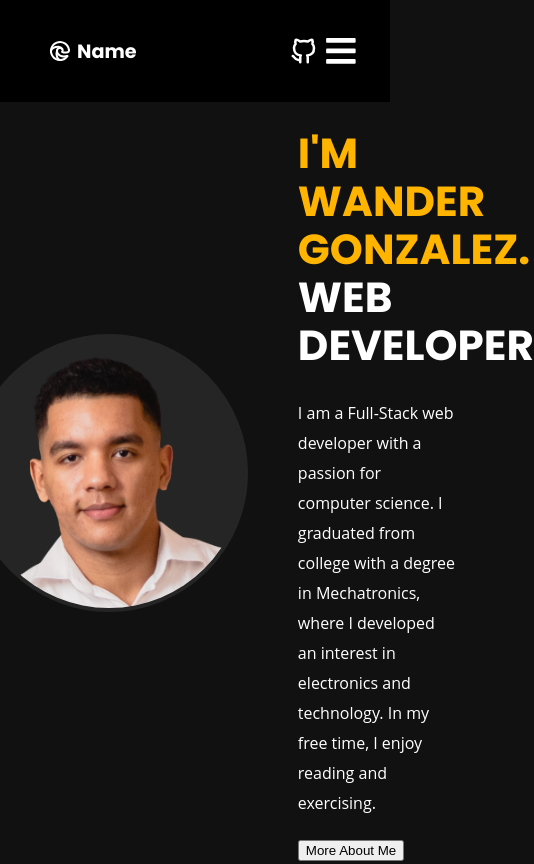
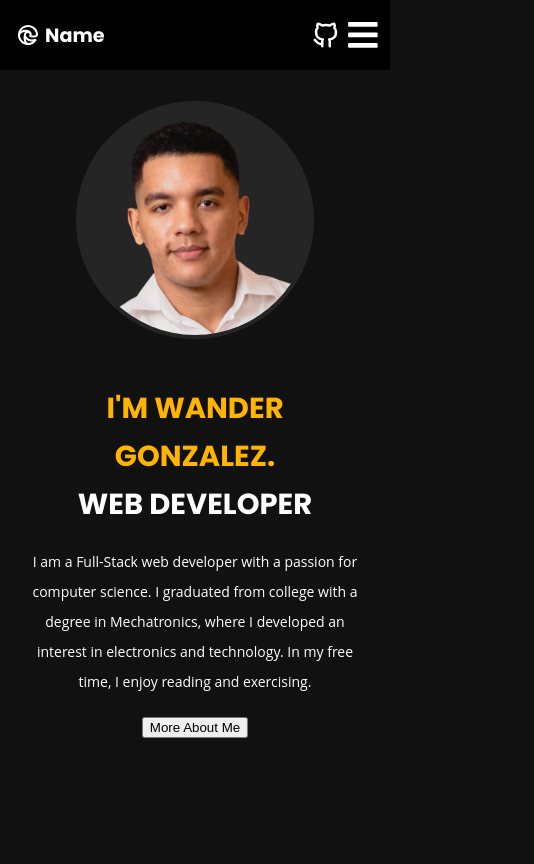
Before and after one commit to wandergithub/w-portfolio, a React (Create React App) app: page / in a window 390 px wide. Shown: the whole page, 534 px wide, since content can reach past the window. Built offline with nearby package versions, Linux system fonts and the light colour scheme.

Commit message:
Add about me page mobile responsive style

```diff
--- a/src/App.js
+++ b/src/App.js
@@ -7,6 +7,13 @@ import Skills from './components/Skills/Skills';
 import Work from './components/Work/Work';
 import Blog from './components/Blog/Blog';
 import Contact from './components/Contact/Contact';
+
+const style = {
+  separator: {
+    height: '70px',
+  }
+};
+
 
 function App() {
   const [isopen, setisopen] = useState(false);
@@ -18,6 +25,7 @@ function App() {
     <>
       <Navbar toggle={toggle} />
       <Sidebar isopen={isopen} toggle={toggle} />
+      <div style={style.separator}></div>
       <Routes>
         <Route path='/' element={<About />} />
         <Route path='/skills' element={<Skills />} />
--- a/src/components/About/About.scss
+++ b/src/components/About/About.scss
@@ -24,3 +24,41 @@
 .about-content {
   max-width: 40.3333%;
 }
+
+@media screen and (max-width: 768px) {
+  .about {
+    display: flex;
+    flex-direction: column;
+    gap: 0px;
+    align-items: center;
+    justify-content: center;
+    line-height: 30px;
+    padding-top: 8%;
+  }
+
+  .me {
+    margin: 0px;
+    img {
+      border: 4px solid #252525;
+      border-radius: 50%;
+      display: block;
+      margin: 0 auto 25px;
+      background-color: #252525;
+      height: 230px;
+      width: 230px;
+    }
+  }
+
+  .about-content {
+    max-width: 83.3333%;
+    text-align: center;
+  }
+
+  .title-1 {
+    font-size: 29px;
+  }
+
+  .text-p {
+    font-size: 14px;
+  }
+}
--- a/src/components/Navbar/Navbar.scss
+++ b/src/components/Navbar/Navbar.scss
@@ -3,11 +3,13 @@ nav {
   height: 70px;
   display: flex;
   justify-content: space-between;
-  padding: 1rem 2rem;
   background: black;
-  font-family: $font-1;
+  font-family: "Poppins", sans-serif;
   font-size: larger;
+  position: fixed;
+  width: 100vw;
 }
+
 .link {
   text-decoration: none;
   display: flex;
@@ -50,6 +52,7 @@ nav {
     cursor: pointer;
     top: 0;
     right: 0;
+    padding-right: 10px;
   }
 }
 
--- a/src/components/shared/_general.scss
+++ b/src/components/shared/_general.scss
@@ -37,3 +37,8 @@ $font-2: "Open Sans", sans-serif;
 .text-uppercase {
   text-transform: uppercase !important;
 }
+
+#root {
+  display: flex;
+  flex-direction: column;
+}
```
